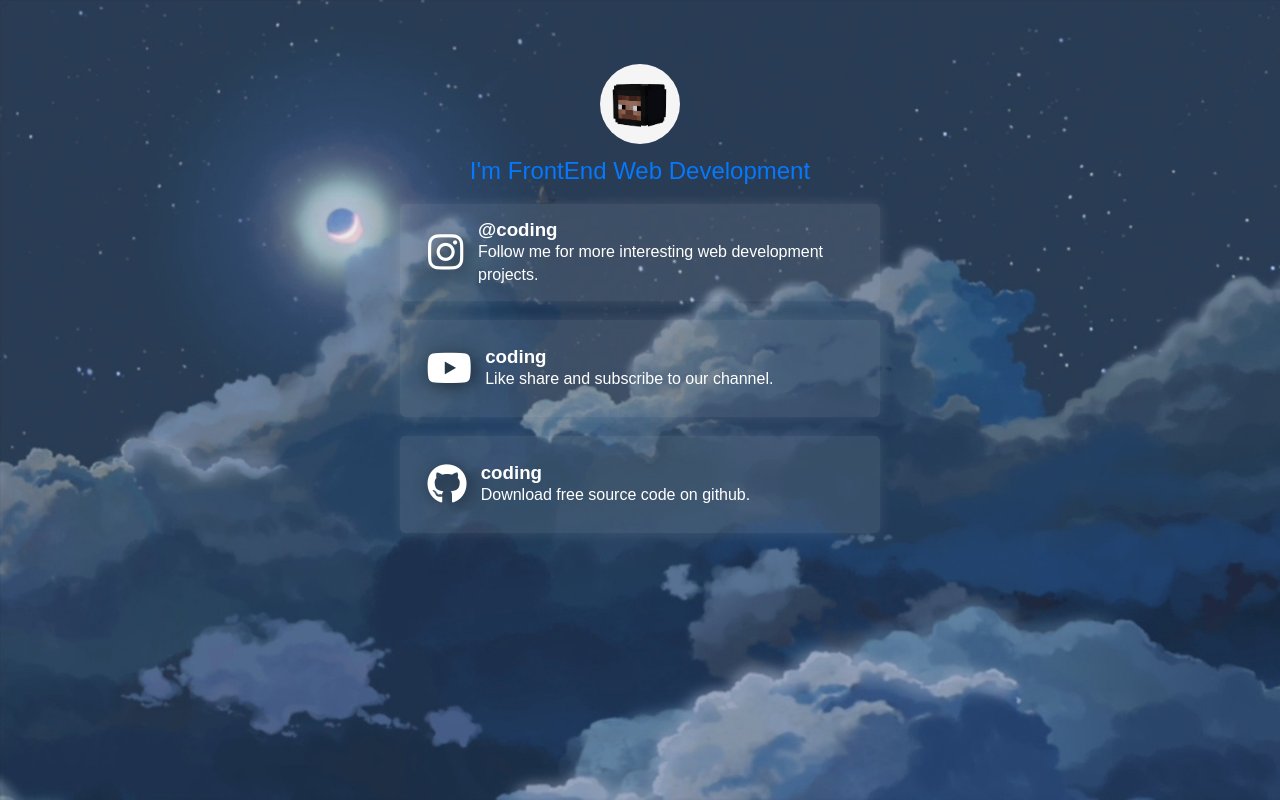
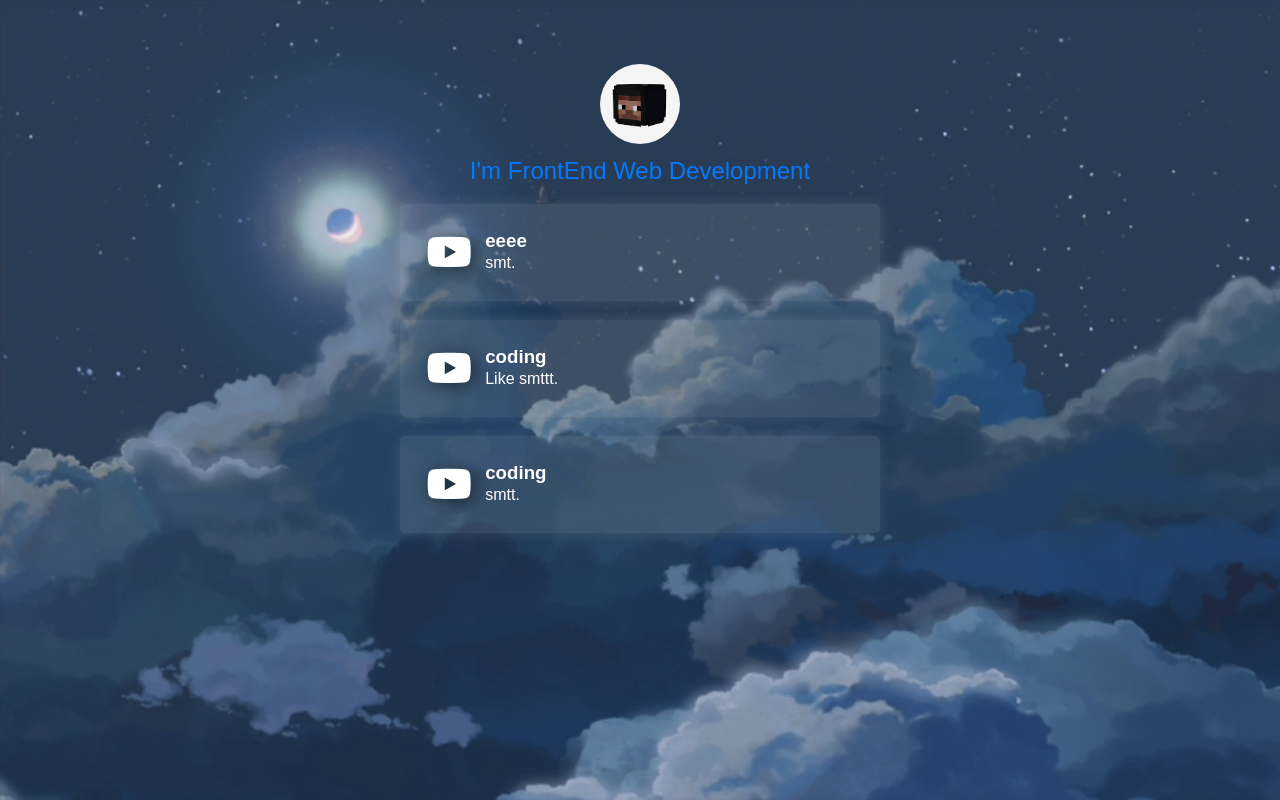
Before and after one commit to Treasureless/Treasureless.github.io, a plain HTML site: page index.html in a window 1280 px wide. Drawn offline with nearby package versions, Linux system fonts and the light colour scheme.

Commit message:
Update index.html

```diff
--- a/index.html
+++ b/index.html
@@ -22,10 +22,10 @@
         <ul id="item">
 
           <li class="instagram"><a href="#">
-              <i class="fa fa-instagram"></i>
+              <i class="fa fa-youtube"></i>
               <span>
-                <h3>@coding</h3>
-                <p>Follow me for more interesting web development projects.</p>
+                <h3>eeee</h3>
+                <p>smt.</p>
               </span>
             </a></li>
 
@@ -33,15 +33,15 @@
               <i class="fa fa-youtube"></i>
               <span>
                 <h3>coding</h3>
-                <p>Like share and subscribe to our channel.</p>
+                <p>Like smttt.</p>
               </span>
             </a></li>
 
           <li class="github"><a href="#">
-              <i class="fa fa-github"></i>
+              <i class="fa fa-youtube"></i>
               <span>
                 <h3>coding</h3>
-                <p>Download free source code on github.</p>
+                <p>smtt.</p>
               </span>
             </a></li>
         </ul>
```
